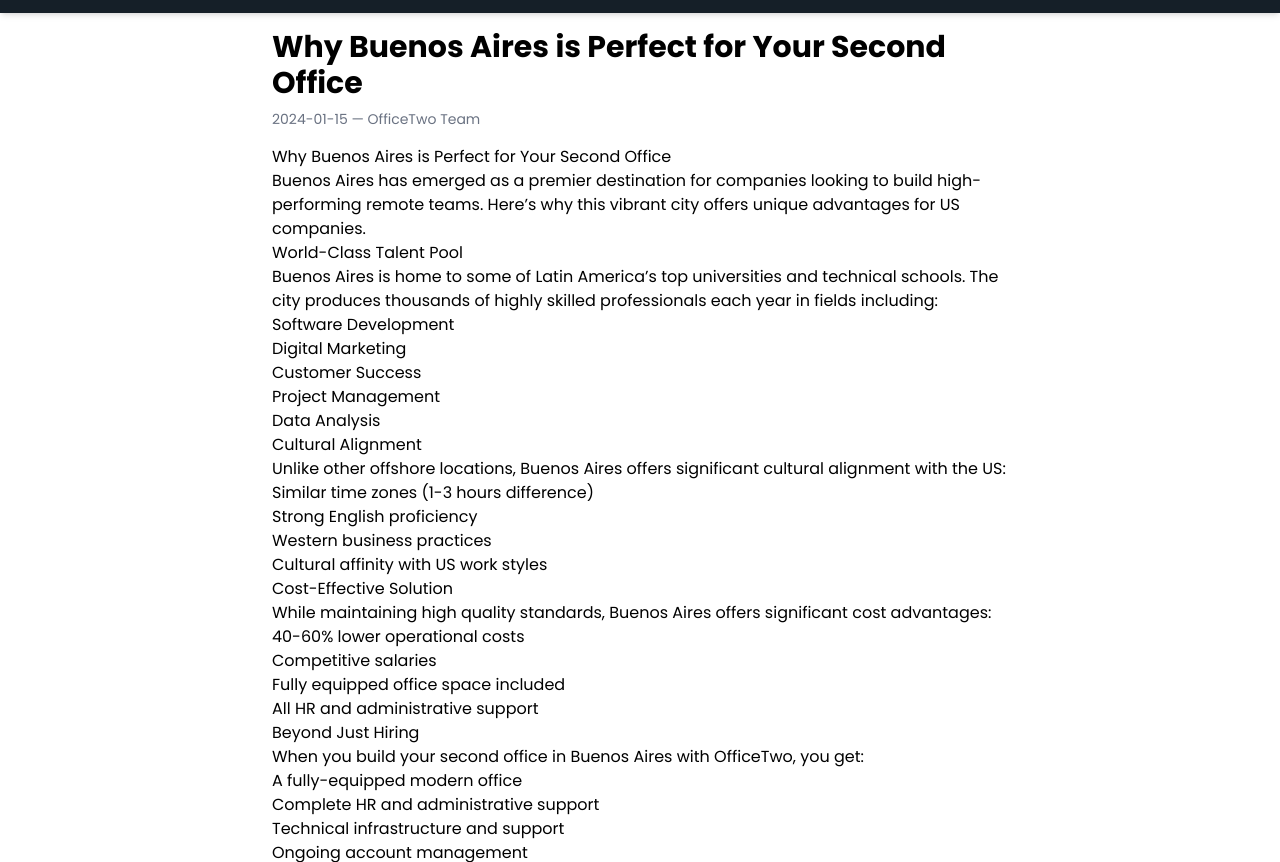
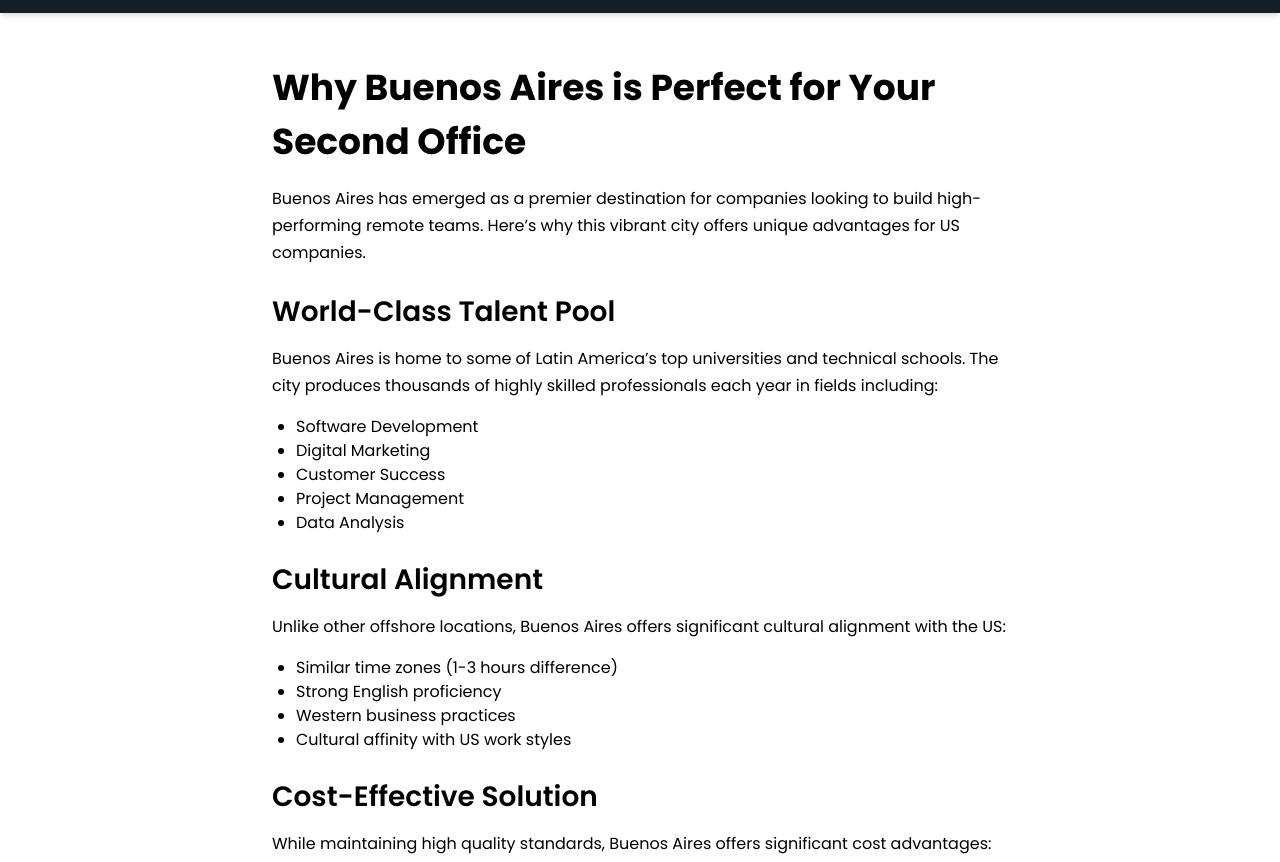
Before and after one commit to salixlabs/o2, an Astro site: page /blog/blog1 in a window 1280 px wide. Shown: the part 79-941 px from the top of the page. Built offline with nearby package versions, Linux system fonts and the light colour scheme; Astro itself is replaced by a stand-in of ours.

Commit message:
first version of the blog

```diff
--- a/src/pages/blog/[slug].astro
+++ b/src/pages/blog/[slug].astro
@@ -20,22 +20,8 @@ const { Content } = await post.render(); // ✅ ESTA ES LA CLAVE
 
 <Layout title={post.data.title}>
   <article class="max-w-3xl mx-auto px-4 py-8">
-    <h1 class="text-3xl font-bold mb-2">{post.data.title}</h1>
-    <p class="text-sm text-gray-500 mb-4">
-      {post.data.date} — {post.data.author}
-    </p>
-
-    <div class="prose prose-neutral">
+    <div class="markdown-content">
       <Content />
-      <div class="prose prose-neutral">
-        <Content />
-
-        <h2>Heading test</h2>
-        <ul>
-          <li>Uno</li>
-          <li>Dos</li>
-        </ul>
-      </div>
     </div>
   </article>
 </Layout>
--- a/src/styles/global.css
+++ b/src/styles/global.css
@@ -18,3 +18,49 @@
 body {
     font-family: "Poppins", ui-sans-serif, system-ui, sans-serif;
 }
+
+.markdown-content h1 {
+    font-size: 2.25rem;
+    font-weight: 700;
+    margin-top: 2rem;
+    margin-bottom: 1rem;
+  }
+
+  .markdown-content h2 {
+    font-size: 1.75rem;
+    font-weight: 600;
+    margin-top: 1.5rem;
+    margin-bottom: 0.75rem;
+  }
+
+  .markdown-content ul {
+    list-style: disc;
+    margin-left: 1.5rem;
+    margin-bottom: 1rem;
+  }
+
+  .markdown-content ol {
+    list-style: decimal;
+    margin-left: 1.5rem;
+    margin-bottom: 1rem;
+  }
+
+  .markdown-content p {
+    margin-bottom: 1rem;
+    line-height: 1.7;
+  }
+
+  .markdown-content pre {
+    background: #111827;
+    color: #f9fafb;
+    padding: 1rem;
+    border-radius: 0.5rem;
+    overflow-x: auto;
+  }
+
+  .markdown-content code {
+    background: #f3f4f6;
+    padding: 0.2rem 0.4rem;
+    border-radius: 0.25rem;
+    font-family: monospace;
+  }
```
